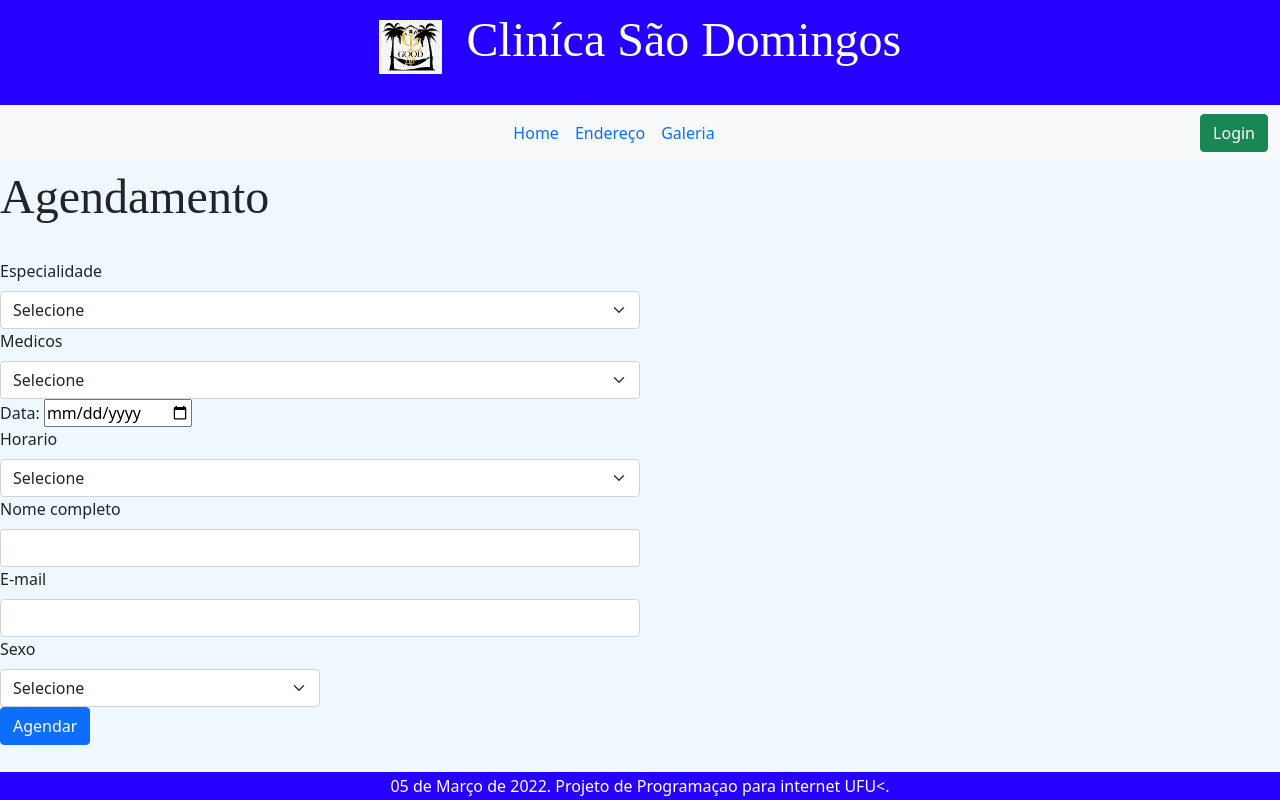
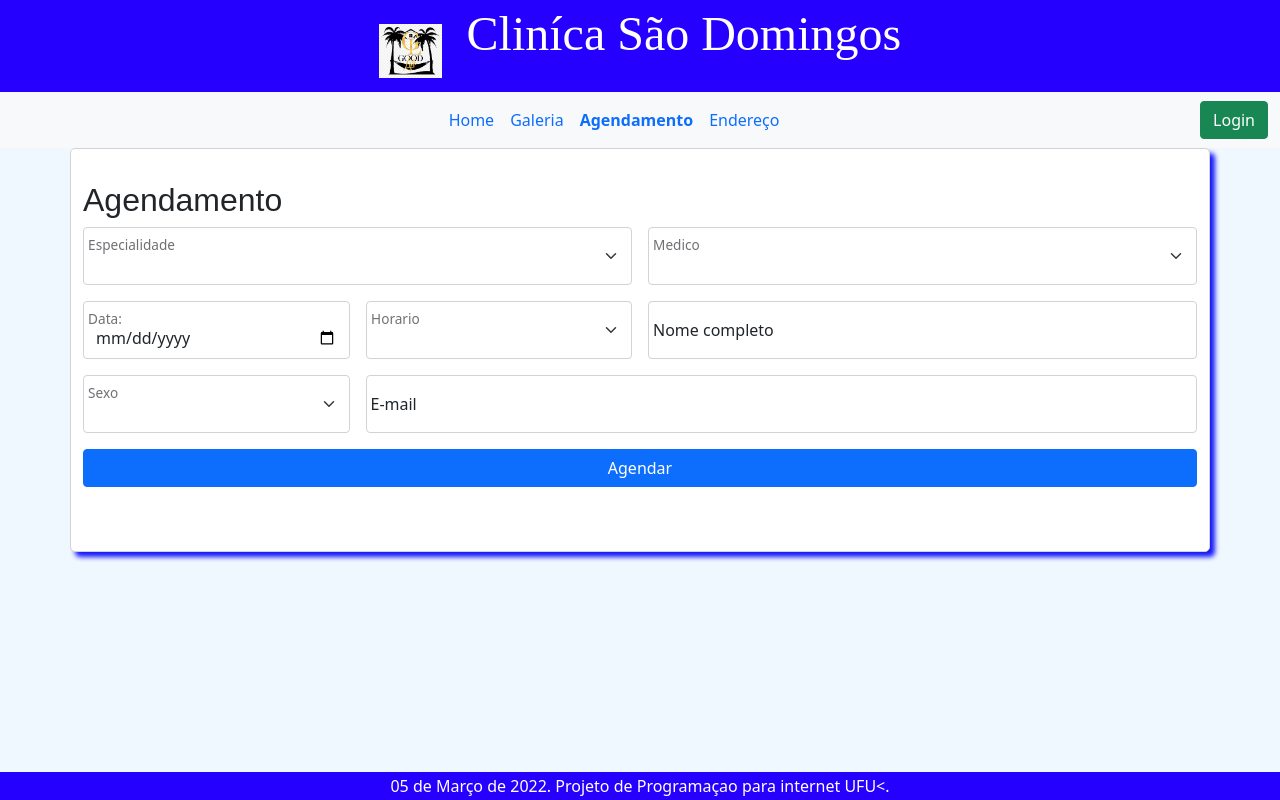
Before and after one commit to felipe-2705/Projeto-PPI, a PHP site: page /agendamento.php in a window 1280 px wide. Run offline with PHP 8.4, Linux system fonts and the light colour scheme; data comes from the database, SQL or seed files in the repository; lists and menus that the app fills with data are empty.

Commit message:
ajustes front end

```diff
--- a/clinica/agendamento.php
+++ b/clinica/agendamento.php
@@ -7,8 +7,9 @@
 
   <link href="https://cdn.jsdelivr.net/npm/bootstrap@5.0.0-alpha3/dist/css/bootstrap.min.css" rel="stylesheet"
     integrity="sha384-CuOF+2SnTUfTwSZjCXf01h7uYhfOBuxIhGKPbfEJ3+FqH/s6cIFN9bGr1HmAg4fQ" crossorigin="anonymous">
-  <link href="css/cadastro-funcionario.css" rel="stylesheet">
-  <link href="css/navbar.css" rel="stylesheet">
+  <!-- <link href="css/cadastro-funcionario.css" rel="stylesheet">
+  <link href="css/navbar.css" rel="stylesheet"> -->
+  <link href="css/style.css" rel="stylesheet">
 </head>
 
 <body>
@@ -19,23 +20,25 @@
 
     <nav class="navbar navbar-expand-sm bg-light">
         <div class="container-fluid">
-                <a class="navbar-brand" href="#">
-                </a>
+            <a class="navbar-brand" href="#"></a>
                 <ul class="navbar-nav">
-                    <li class="nav-item"><a  class="nav-link"  href="index.html">Home</a></li>
+                    <li class="nav-item active"><a  class="nav-link"  href="index.html">Home</a></li>
+                    <li  class="nav-item"><a  class="nav-link" href="galeria.html">Galeria</a></li>
+                    <li  class="nav-item"><a  class="nav-link" href="agendamento.php"><b>Agendamento</b></a></li>
                     <li  class="nav-item"><a class="nav-link"  href="endereco.html">Endereço</a></li>
-                    <li  class="nav-item active"><a  class="nav-link" href="galeria.html">Galeria</a></li>
                 </ul>
                     <a class="btn btn-success navbar-btn" href="login.html">Login</a>
         </div>
     </nav>
 
-        <div id="h1">Agendamento</div>
+    <main class="container">
+        <h2>Agendamento</h2>
 
-        <div class="col-sm-6">
-            <label for="especialidade" class="form-label">Especialidade</label>
-            <select name="especialidade" class="form-select" id="especialidade">
-                <option disabled="" selected="">Selecione </option>
+        <form action="php/cadastro-agendamento.php" method="post" class="row g-3">
+
+            <div class="form-floating col-md-6">
+                <select required name="especialidade" class="form-select" id="especialidade">
+                    <option disabled="" selected=""></option>
                     <?php
                         // require "conexaoMysql.php";
                         require "php/conexaoMysql-cassio.php";
@@ -59,56 +62,63 @@
                         }
                         ?>
                 </select>
+                <label for="especialidade" class="form-label">Especialidade</label>
             </div>
 
-        <form action="php/cadastro-agendamento.php" method="post">
-            <div class="col-sm-6">
-                <label for="medico" class="form-label">Medicos</label>
-                <select name="medico" class="form-select" id="medico">
-                    <option disabled="" selected="">Selecione </option>
+            <div class="form-floating col-md-6">
+                <select required name="medico" class="form-select" id="medico">
+                    <option disabled="" selected=""></option>
                 </select>
+                <label for="medico" class="form-label">Medico</label>
             </div>
 
-            <div class="col-sm-6">
-                <label for="agendamento">Data: </label>
-                <input type="date" id="agendamento" name="agendamento">
+            <div class="form-floating col-md-3">
+                <input required placeholder=" " type="date" id="agendamento" name="agendamento" class="form-control">
+                <label for="agendamento" class="form-label">Data: </label>
             </div>
 
-            <div class="col-sm-6">
+            <div class="form-floating col-md-3">
+                <select required name="horario" class="form-select" id="horario">
+                    <option disabled="" selected=""></option>
+                </select>
                 <label for="horario" class="form-label">Horario</label>
-                <select name="horario" class="form-select" id="horario">
-                    <option disabled="" selected="">Selecione </option>
-                </select>
             </div>
 
-            <div class="col-sm-6">
+            <div class="form-floating col-md-6">
+                <input required placeholder=" " type="text" name="nome" class="form-control" id="nome">
                 <label for="nome" class="form-label">Nome completo</label>
-                <input type="text" name="nome" class="form-control" id="nome">
             </div>
 
-            <div class="col-sm-6">
-                <label for="email" class="form-label">E-mail</label>
-                <input type="email" name="email" class="form-control" id="email">
-            </div>
-
-            <div class="col-sm-3">
-            <label for="sexo" class="form-label">Sexo</label>
-            <select name="sexo" class="form-select" id="sexo">
-                <option disabled="" selected="">Selecione </option>
+            <div class="form-floating col-md-3">
+                <select required name="sexo" class="form-select" id="sexo">
+                    <option disabled="" selected=""></option>
                     <option value="M">Masculino</option>
                     <option value="F">Feminino</option>
                     <option value="O">Outros</option>
                 </select>
+                <label for="sexo" class="form-label">Sexo</label>
             </div>
 
-            <div class="col-12">
-                <button type="submit" class="btn btn-primary"> Agendar</button>
+            <div class="form-floating col-md-9">
+                <input required placeholder=" " type="email" name="email" class="form-control" id="email">
+                <label for="email" class="form-label">E-mail</label>
+            </div>
+
+            <div class="col-sm-12 d-grid">
+                <button type="submit" class="btn btn-primary">Agendar</button>
             </div>
 
         </form>
+    </main>
+
     <footer class="fixed-bottom">
         05 de Março de 2022. Projeto de Programaçao para internet UFU<.
     </footer>
+
+    <script src="https://cdn.jsdelivr.net/npm/bootstrap@5.1.3/dist/js/bootstrap.bundle.min.js"
+                integrity="sha384-ka7Sk0Gln4gmtz2MlQnikT1wXgYsOg+OMhuP+IlRH9sENBO0LRn5q+8nbTov4+1p"
+                crossorigin="anonymous">
+    </script>
 
     <script>
 
--- /dev/null
+++ b/clinica/css/style.css
@@ -0,0 +1,119 @@
+body{
+    background-color: aliceblue;
+    line-height: 1.5rem;
+}
+
+main {
+    padding: 2rem;
+    padding-top: 2rem;
+    max-width: 60%;
+    max-height: 70%;
+    overflow: auto;
+    border: 0.5px solid lightgray;
+    border-radius: 5px;
+    background-color: #fff;
+    box-shadow: 5px 5px 5px rgb(20, 24, 247);
+    position: relative;
+    margin: 0 auto ;
+
+}
+
+form {
+    margin-bottom: 2rem;
+}
+
+header{
+    background-color: rgb(38, 0, 255);
+    color: #fff;
+    text-align: center;
+    position: relative;
+    display: block;
+    padding: 4px;
+    width: 100%;
+    height: 20%;
+    margin: 0;
+    top: 0;
+}
+
+footer{
+    background-color: rgb(38, 0, 255);
+    color: #fff;
+    text-align: center;
+    padding: 2px;
+    width: 100%;
+    margin: 0 auto;
+    text-align: center;
+    bottom: 0;
+    display: block;
+}
+
+
+#foto{
+    display: inline-block;
+    width:5%;
+    height: auto;
+    margin-bottom: 10px;
+    margin-right: 20px;
+
+}
+
+#h1{
+    font-family: MV BOLI;
+    font-size: 3rem;
+    padding-bottom: 2%;
+    display: inline-block;
+}
+
+h2{
+    font-family: sans-serif;
+    font-size: 2rem;
+    text-align: left;
+}
+
+p{
+    text-align: justify;
+    margin: 0.5rem;
+}
+
+section {
+    margin: 0.5rem;
+}
+
+/* li>a{
+    font-size: 1.5rem
+} */
+
+.board{
+    background-color: rgb(223, 223, 223);
+    padding: 2%;
+    width: 60%;
+    max-height: 600px;
+    margin: 0 auto;
+    border: 1.5px rgb(17, 17, 17);
+    display: block;
+    border-radius: 10px;
+    overflow: auto;
+}
+
+img{
+    width: 250px;
+    height: 250px;
+    margin: 20px;
+
+    display: block;
+    margin-left: auto;
+    margin-right: auto;
+}
+
+.med-camp{
+    display: none;
+}
+
+#loginFailMsg {
+    display: none;
+}
+
+.custom-navbar{
+    position: relative;
+    font-size: rem;
+}
--- a/clinica/php/busca-endereco.php
+++ b/clinica/php/busca-endereco.php
@@ -15,7 +15,8 @@ class Endereco
 }
 $cep = $_GET['cep'] ?? '';
 
-require  "conexaoMysql.php";
+// require  "conexaoMysql.php";
+require "conexaoMysql-cassio.php";
 $pdo = mysqlConnect();
 
 try{
```
Also changed, not shown: clinica/cadastro-funcionario.php (+4 -3 lines), clinica/cadastro-paciente.php (+4 -3 lines), clinica/endereco.html (+21 -14 lines), clinica/galeria.html (+17 -16 lines), clinica/index.html (+5 -4 lines), clinica/login.html (+5 -3 lines). Lines whose indentation alone changed are shown as unchanged.
